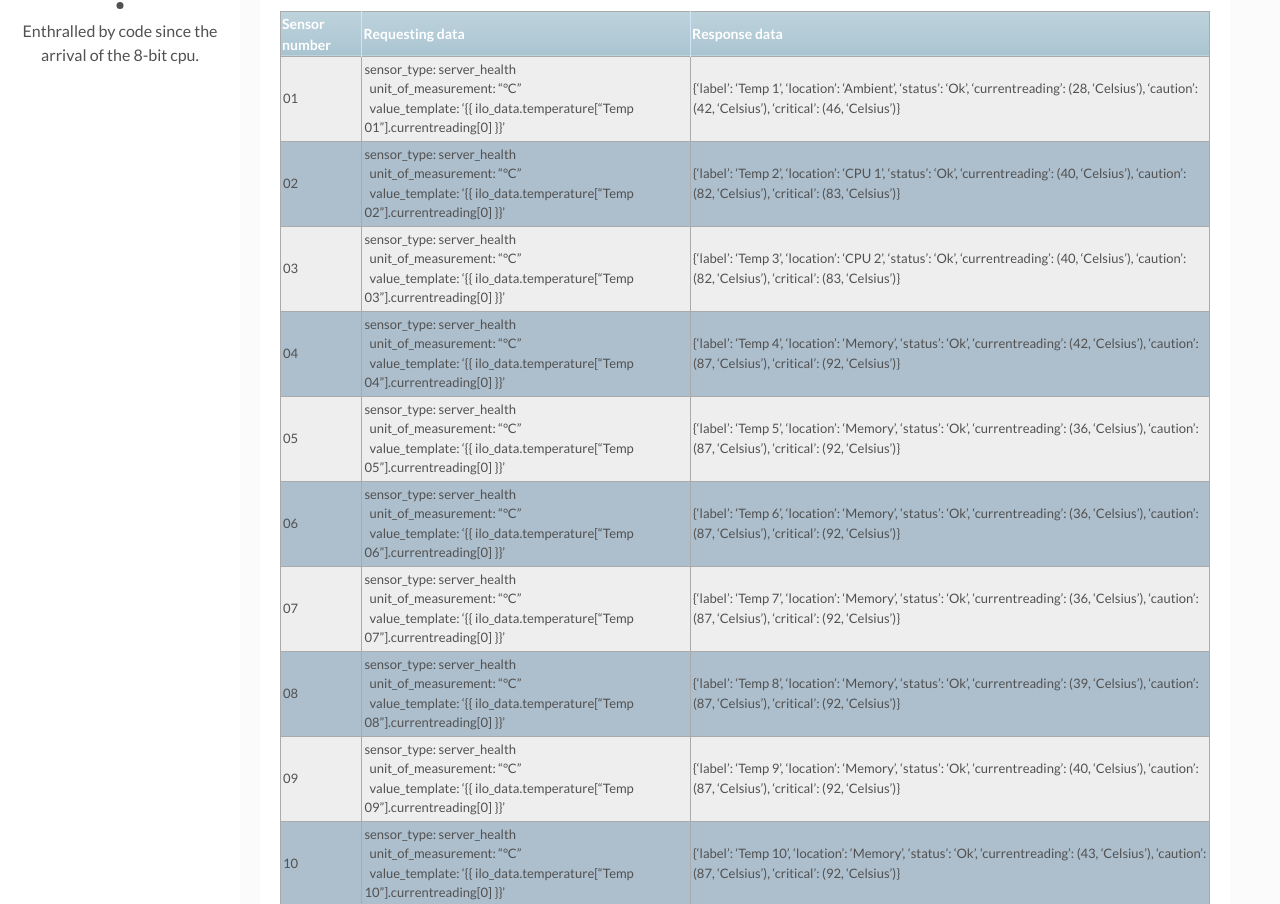
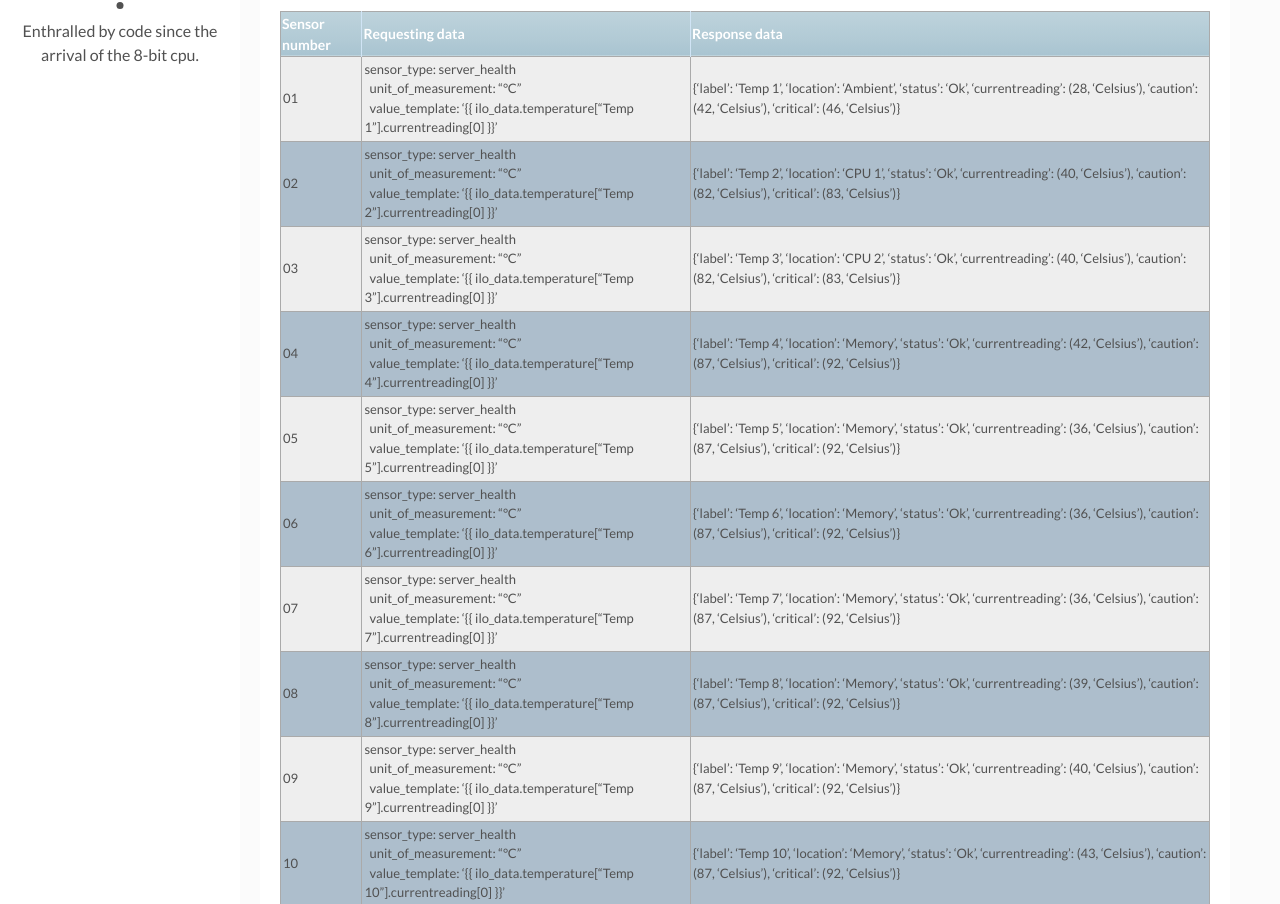
Before and after one commit to berrydejager/code, a Jekyll site: the page built from _posts/2022-04-26-Home-Assistant-iLO2.markdown, in a window 1280 px wide and 1400 px high, scrolled down 5262 px. Shown: the part 160-1064 px from the top of the window. Built offline with Jekyll 4.4.1, drawn with Linux system fonts in a browser that asks for light colours; some of the changed lines change nothing that is shown.

Commit message:
Update 2022-04-26-Home-Assistant-iLO2.markdown

```diff
--- a/_posts/2022-04-26-Home-Assistant-iLO2.markdown
+++ b/_posts/2022-04-26-Home-Assistant-iLO2.markdown
@@ -217,15 +217,15 @@ https://server01-ilo2.lab.corp/dhealtht.htm
 {% raw %}
 | Sensor number   | Requesting data   | Response data |
 | ---             | ---               | ---           |
-| 01 | sensor_type: server_health<br />&nbsp;&nbsp;unit_of_measurement: "°C"<br />&nbsp;&nbsp;value_template: '{{ ilo_data.temperature["Temp 01"].currentreading[0] }}' | {'label': 'Temp 1', 'location': 'Ambient', 'status': 'Ok', 'currentreading': (28, 'Celsius'), 'caution': (42, 'Celsius'), 'critical': (46, 'Celsius')} |
-| 02 | sensor_type: server_health<br />&nbsp;&nbsp;unit_of_measurement: "°C"<br />&nbsp;&nbsp;value_template: '{{ ilo_data.temperature["Temp 02"].currentreading[0] }}' | {'label': 'Temp 2', 'location': 'CPU 1', 'status': 'Ok', 'currentreading': (40, 'Celsius'), 'caution': (82, 'Celsius'), 'critical': (83, 'Celsius')} |
-| 03 | sensor_type: server_health<br />&nbsp;&nbsp;unit_of_measurement: "°C"<br />&nbsp;&nbsp;value_template: '{{ ilo_data.temperature["Temp 03"].currentreading[0] }}' | {'label': 'Temp 3', 'location': 'CPU 2', 'status': 'Ok', 'currentreading': (40, 'Celsius'), 'caution': (82, 'Celsius'), 'critical': (83, 'Celsius')} |
-| 04 | sensor_type: server_health<br />&nbsp;&nbsp;unit_of_measurement: "°C"<br />&nbsp;&nbsp;value_template: '{{ ilo_data.temperature["Temp 04"].currentreading[0] }}' | {'label': 'Temp 4', 'location': 'Memory', 'status': 'Ok', 'currentreading': (42, 'Celsius'), 'caution': (87, 'Celsius'), 'critical': (92, 'Celsius')} |
-| 05 | sensor_type: server_health<br />&nbsp;&nbsp;unit_of_measurement: "°C"<br />&nbsp;&nbsp;value_template: '{{ ilo_data.temperature["Temp 05"].currentreading[0] }}' | {'label': 'Temp 5', 'location': 'Memory', 'status': 'Ok', 'currentreading': (36, 'Celsius'), 'caution': (87, 'Celsius'), 'critical': (92, 'Celsius')} |
-| 06 | sensor_type: server_health<br />&nbsp;&nbsp;unit_of_measurement: "°C"<br />&nbsp;&nbsp;value_template: '{{ ilo_data.temperature["Temp 06"].currentreading[0] }}' | {'label': 'Temp 6', 'location': 'Memory', 'status': 'Ok', 'currentreading': (36, 'Celsius'), 'caution': (87, 'Celsius'), 'critical': (92, 'Celsius')} |
-| 07 | sensor_type: server_health<br />&nbsp;&nbsp;unit_of_measurement: "°C"<br />&nbsp;&nbsp;value_template: '{{ ilo_data.temperature["Temp 07"].currentreading[0] }}' | {'label': 'Temp 7', 'location': 'Memory', 'status': 'Ok', 'currentreading': (36, 'Celsius'), 'caution': (87, 'Celsius'), 'critical': (92, 'Celsius')} |
-| 08 | sensor_type: server_health<br />&nbsp;&nbsp;unit_of_measurement: "°C"<br />&nbsp;&nbsp;value_template: '{{ ilo_data.temperature["Temp 08"].currentreading[0] }}' | {'label': 'Temp 8', 'location': 'Memory', 'status': 'Ok', 'currentreading': (39, 'Celsius'), 'caution': (87, 'Celsius'), 'critical': (92, 'Celsius')} |
-| 09 | sensor_type: server_health<br />&nbsp;&nbsp;unit_of_measurement: "°C"<br />&nbsp;&nbsp;value_template: '{{ ilo_data.temperature["Temp 09"].currentreading[0] }}' | {'label': 'Temp 9', 'location': 'Memory', 'status': 'Ok', 'currentreading': (40, 'Celsius'), 'caution': (87, 'Celsius'), 'critical': (92, 'Celsius')} |
+| 01 | sensor_type: server_health<br />&nbsp;&nbsp;unit_of_measurement: "°C"<br />&nbsp;&nbsp;value_template: '{{ ilo_data.temperature["Temp 1"].currentreading[0] }}' | {'label': 'Temp 1', 'location': 'Ambient', 'status': 'Ok', 'currentreading': (28, 'Celsius'), 'caution': (42, 'Celsius'), 'critical': (46, 'Celsius')} |
+| 02 | sensor_type: server_health<br />&nbsp;&nbsp;unit_of_measurement: "°C"<br />&nbsp;&nbsp;value_template: '{{ ilo_data.temperature["Temp 2"].currentreading[0] }}' | {'label': 'Temp 2', 'location': 'CPU 1', 'status': 'Ok', 'currentreading': (40, 'Celsius'), 'caution': (82, 'Celsius'), 'critical': (83, 'Celsius')} |
+| 03 | sensor_type: server_health<br />&nbsp;&nbsp;unit_of_measurement: "°C"<br />&nbsp;&nbsp;value_template: '{{ ilo_data.temperature["Temp 3"].currentreading[0] }}' | {'label': 'Temp 3', 'location': 'CPU 2', 'status': 'Ok', 'currentreading': (40, 'Celsius'), 'caution': (82, 'Celsius'), 'critical': (83, 'Celsius')} |
+| 04 | sensor_type: server_health<br />&nbsp;&nbsp;unit_of_measurement: "°C"<br />&nbsp;&nbsp;value_template: '{{ ilo_data.temperature["Temp 4"].currentreading[0] }}' | {'label': 'Temp 4', 'location': 'Memory', 'status': 'Ok', 'currentreading': (42, 'Celsius'), 'caution': (87, 'Celsius'), 'critical': (92, 'Celsius')} |
+| 05 | sensor_type: server_health<br />&nbsp;&nbsp;unit_of_measurement: "°C"<br />&nbsp;&nbsp;value_template: '{{ ilo_data.temperature["Temp 5"].currentreading[0] }}' | {'label': 'Temp 5', 'location': 'Memory', 'status': 'Ok', 'currentreading': (36, 'Celsius'), 'caution': (87, 'Celsius'), 'critical': (92, 'Celsius')} |
+| 06 | sensor_type: server_health<br />&nbsp;&nbsp;unit_of_measurement: "°C"<br />&nbsp;&nbsp;value_template: '{{ ilo_data.temperature["Temp 6"].currentreading[0] }}' | {'label': 'Temp 6', 'location': 'Memory', 'status': 'Ok', 'currentreading': (36, 'Celsius'), 'caution': (87, 'Celsius'), 'critical': (92, 'Celsius')} |
+| 07 | sensor_type: server_health<br />&nbsp;&nbsp;unit_of_measurement: "°C"<br />&nbsp;&nbsp;value_template: '{{ ilo_data.temperature["Temp 7"].currentreading[0] }}' | {'label': 'Temp 7', 'location': 'Memory', 'status': 'Ok', 'currentreading': (36, 'Celsius'), 'caution': (87, 'Celsius'), 'critical': (92, 'Celsius')} |
+| 08 | sensor_type: server_health<br />&nbsp;&nbsp;unit_of_measurement: "°C"<br />&nbsp;&nbsp;value_template: '{{ ilo_data.temperature["Temp 8"].currentreading[0] }}' | {'label': 'Temp 8', 'location': 'Memory', 'status': 'Ok', 'currentreading': (39, 'Celsius'), 'caution': (87, 'Celsius'), 'critical': (92, 'Celsius')} |
+| 09 | sensor_type: server_health<br />&nbsp;&nbsp;unit_of_measurement: "°C"<br />&nbsp;&nbsp;value_template: '{{ ilo_data.temperature["Temp 9"].currentreading[0] }}' | {'label': 'Temp 9', 'location': 'Memory', 'status': 'Ok', 'currentreading': (40, 'Celsius'), 'caution': (87, 'Celsius'), 'critical': (92, 'Celsius')} |
 | 10 | sensor_type: server_health<br />&nbsp;&nbsp;unit_of_measurement: "°C"<br />&nbsp;&nbsp;value_template: '{{ ilo_data.temperature["Temp 10"].currentreading[0] }}' | {'label': 'Temp 10', 'location': 'Memory', 'status': 'Ok', 'currentreading': (43, 'Celsius'), 'caution': (87, 'Celsius'), 'critical': (92, 'Celsius')} |
 | 11 | sensor_type: server_health<br />&nbsp;&nbsp;unit_of_measurement: "°C"<br />&nbsp;&nbsp;value_template: '{{ ilo_data.temperature["Temp 11"].currentreading[0] }}' | {'label': 'Temp 11', 'location': 'Memory', 'status': 'Ok', 'currentreading': (47, 'Celsius'), 'caution': (87, 'Celsius'), 'critical': (92, 'Celsius')} |
 | 12 | sensor_type: server_health<br />&nbsp;&nbsp;unit_of_measurement: "°C"<br />&nbsp;&nbsp;value_template: '{{ ilo_data.temperature["Temp 12"].currentreading[0] }}' | {'label': 'Temp 12', 'location': 'I/O Board 7', 'status': 'Ok', 'currentreading': (47, 'Celsius'), 'caution': (68, 'Celsius'), 'critical': (73, 'Celsius')} |
```
